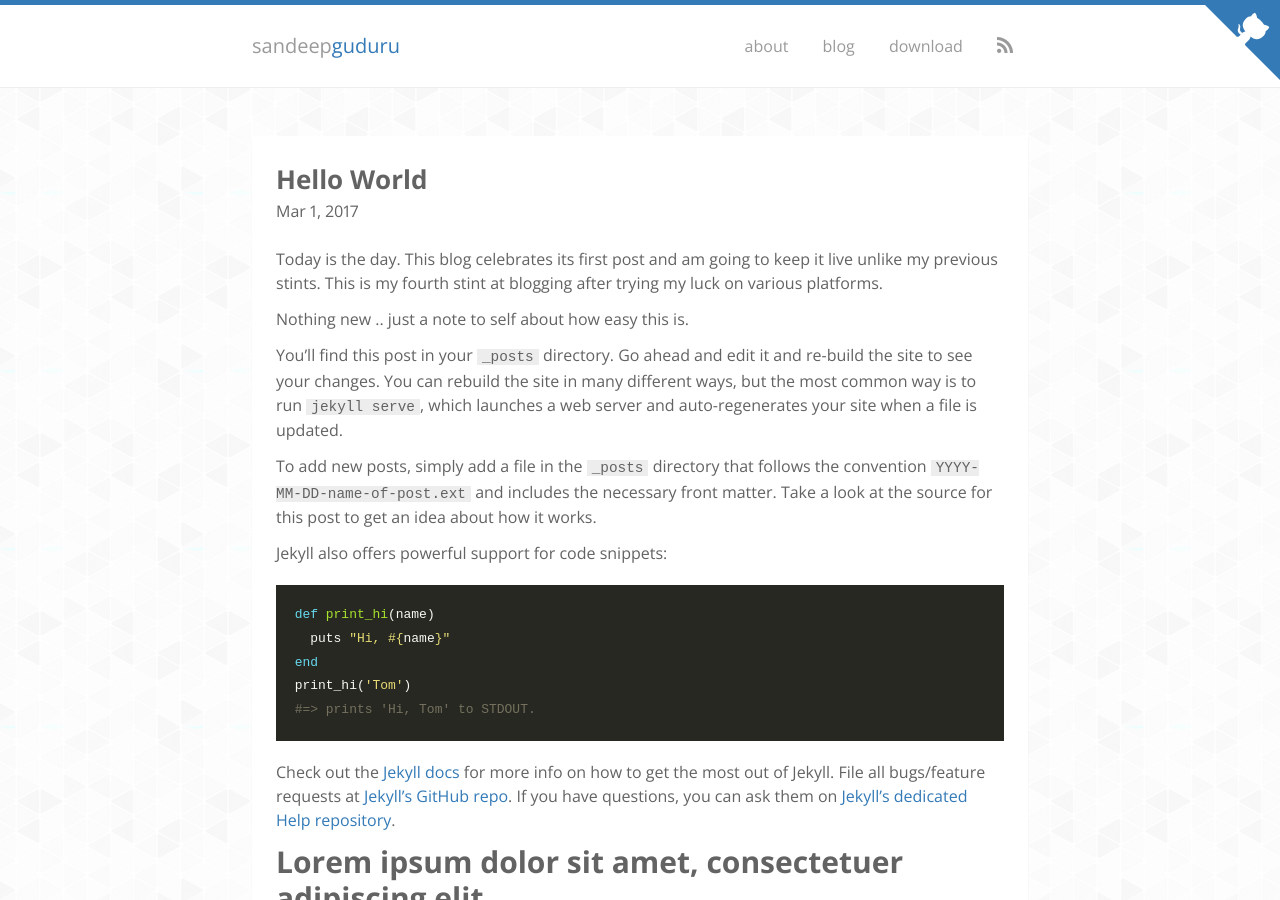
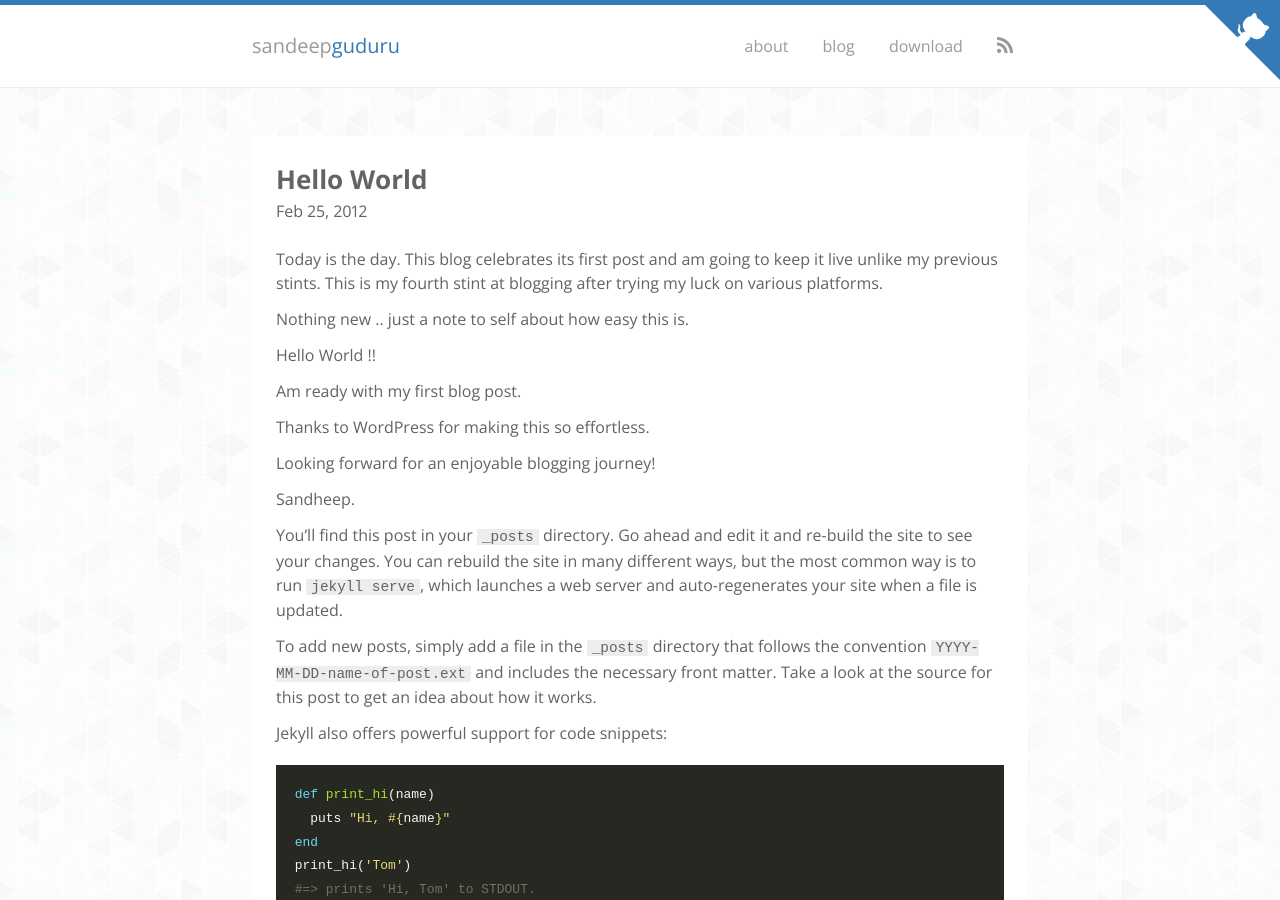
Before and after one commit to sandheepg/musings, a Jekyll site: the page built from _posts/2012-02-25-hello-world.md, in a window 1280 px wide and 900 px high. Built offline with Jekyll 4.4.1, drawn with Linux system fonts in a browser that asks for light colours; nearby versions of some CDN libraries; some web fonts are replaced; comment, search, counter and statistics services are not loaded.

Commit message:
legacy posts added

```diff
--- a/_posts/2017-03-01-hello-world.md
+++ b/_posts/2012-02-25-hello-world.md
@@ -2,11 +2,11 @@
 layout: post
 title: "Hello World"
 permalink: hello-world
-date: 2017-03-01 12:36:45
+date: 2012-02-25 12:36:45
 comments: true
 description: "hello world"
-keywords: ""
-categories:
+keywords: "hello, world"
+categories: "misc"
 
 tags:
 
@@ -15,6 +15,16 @@ tags:
 Today is the day. This blog celebrates its first post and am going to keep it live unlike my previous stints. This is my fourth stint at blogging after trying my luck on various platforms.
 
 Nothing new .. just a note to self about how easy this is.
+
+Hello World  !!
+
+Am ready with my first blog post.
+
+Thanks to WordPress for making this so effortless.
+
+Looking forward for an enjoyable blogging journey!
+
+Sandheep.
 
 You’ll find this post in your `_posts` directory. Go ahead and edit it and re-build the site to see your changes. You can rebuild the site in many different ways, but the most common way is to run `jekyll serve`, which launches a web server and auto-regenerates your site when a file is updated.
 
```
Also changed, not shown: _posts/2012-05-12-setting-up-rails-in-ubuntu-1204.md (added, +88 -0 lines).
